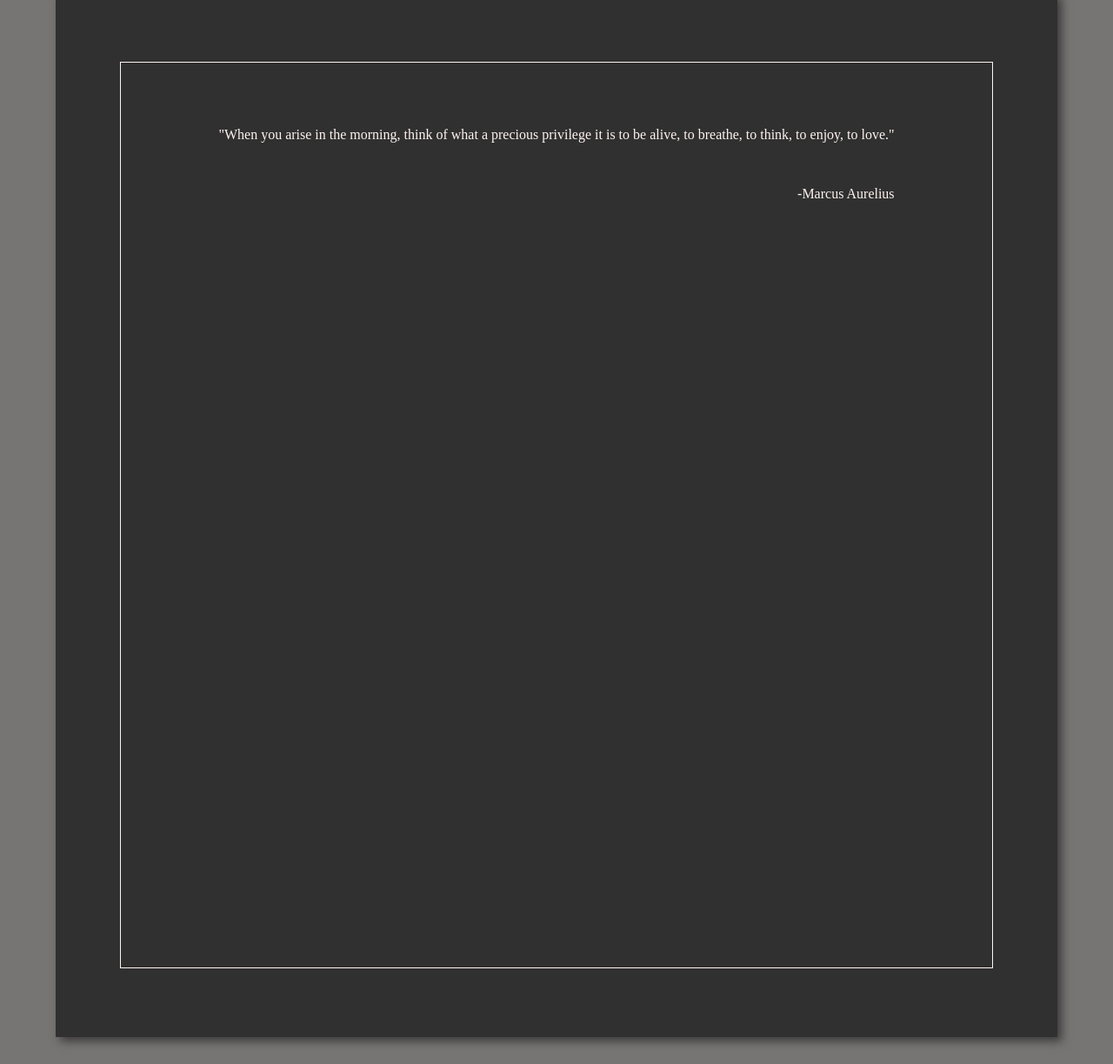
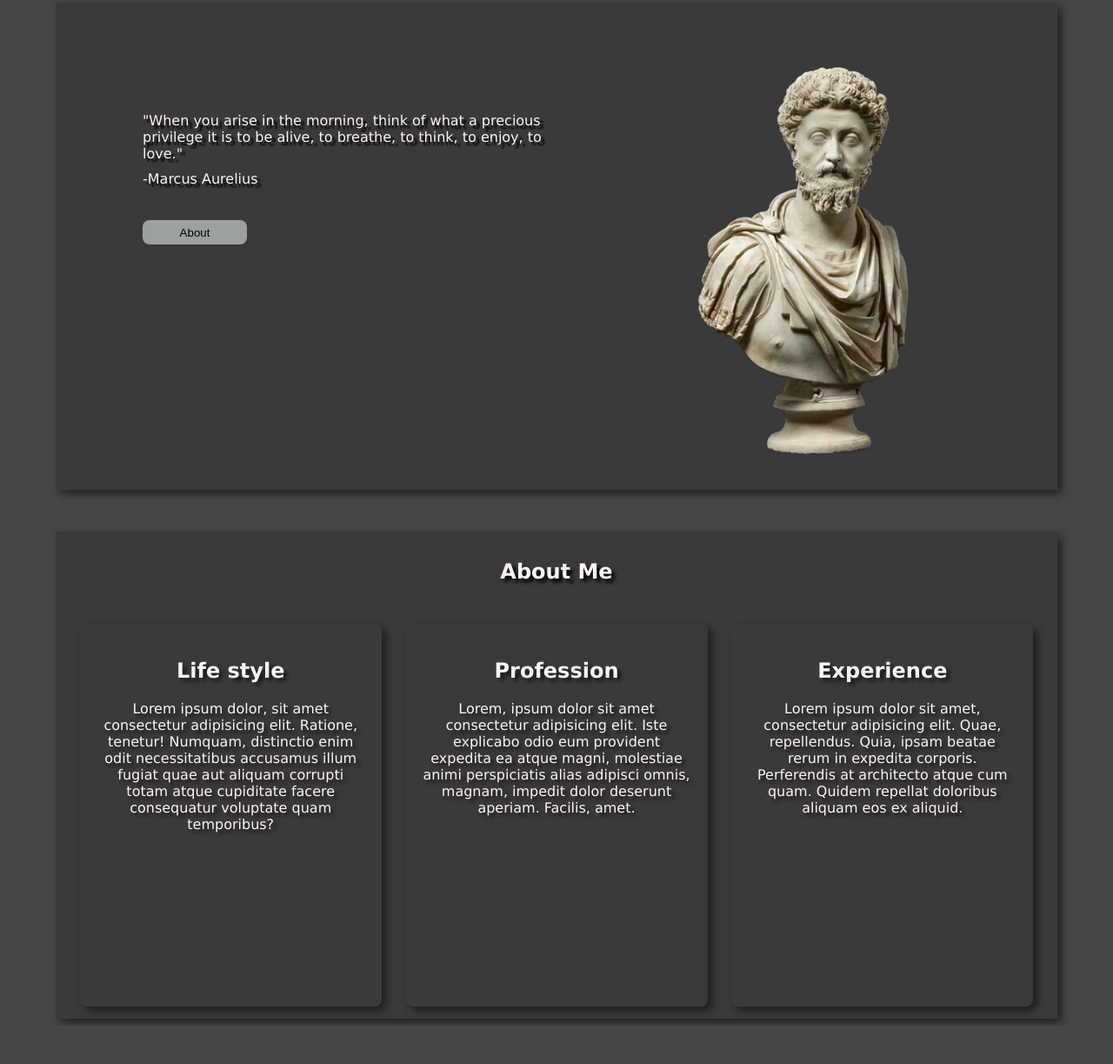
Before and after one commit to Kevx17/Personal_website, a website built with webpack: page src/index.html in a window 1280 px wide. Shown: the part 153-1376 px from the top of the page at 87% size. After the commit the page ends 1332 px from the top, so only its background shows below. Built offline with nearby package versions, Linux system fonts and the light colour scheme.

Commit message:
finished sample hero and about section

```diff
--- a/src/index.html
+++ b/src/index.html
@@ -17,15 +17,37 @@
             <p>Contact</p>
         </nav>
     </header>
-    <main>
-        <div id="content">
-            <div class="quote">
-                <br>
+
+    <section class="hero">
+        <div class="quote">
+            <div class="container">
                 <p>"When you arise in the morning, think of what a precious privilege it is to be alive, to breathe, to think, to enjoy, to love."</p>
-                <br>
+            </div>
+            <div>
                 <p id="name">-Marcus Aurelius</p>
+                <br><br>
+                <button>About</button>
             </div>
         </div>
-    </main>
+           <img src="statue.png" alt="">
+    </section>
+
+    <section class="about">
+        <h1>About Me</h1>
+        <div class="cards">
+            <div class="card">
+                <h2>Life style</h2>
+                <p>Lorem ipsum dolor, sit amet consectetur adipisicing elit. Ratione, tenetur! Numquam, distinctio enim odit necessitatibus accusamus illum fugiat quae aut aliquam corrupti totam atque cupiditate facere consequatur voluptate quam temporibus?</p>
+            </div>
+            <div class="card">
+                <h2>Profession</h2>
+                <p>Lorem, ipsum dolor sit amet consectetur adipisicing elit. Iste explicabo odio eum provident expedita ea atque magni, molestiae animi perspiciatis alias adipisci omnis, magnam, impedit dolor deserunt aperiam. Facilis, amet.</p>
+            </div>
+            <div class="card">
+                <h2>Experience</h2>
+                <p>Lorem ipsum dolor sit amet, consectetur adipisicing elit. Quae, repellendus. Quia, ipsam beatae rerum in expedita corporis. Perferendis at architecto atque cum quam. Quidem repellat doloribus aliquam eos ex aliquid.</p>
+            </div>
+        </div>
+    </section>
 </body>
 </html>
--- a/src/index.js
+++ b/src/index.js
@@ -1 +1 @@
-import  './style.css'
+import  './style.css';
--- a/src/style.css
+++ b/src/style.css
@@ -1,17 +1,20 @@
 body{
-    background-color: rgb(119, 116, 116);
+    margin-top: 40px;
+    background-color: rgb(71, 69, 69);
     display: grid;
     gap: 48px;
-    height: 170vh;
+    place-items: center;
+    font-family: Verdana, Geneva, Tahoma, sans-serif
 }
 
 header{
     display: flex;
-    background-color: rgb(48, 48, 48);
+    background-color: rgba(48, 48, 48, 0.562);
     color: aliceblue;
     box-shadow: 5px 5px 10px rgba(0, 0, 0, 0.5);
     width: 90vw;
     justify-self: center;
+    text-shadow: 4px 4px 4px rgb(0, 0, 0);
 }
 
 nav{
@@ -28,26 +31,95 @@ nav{
     align-self: center;
 }
 
-main{
-    background-color: rgb(48, 48, 48);
+
+p{
+    margin: 0;
+}
+
+.hero{
+    text-shadow: 4px 4px 2px rgb(0, 0, 0);
+    margin: 0;
+    color: rgb(255, 243, 240);
+    display: grid;
+    grid-template-columns: 1fr 1fr;
+    place-items: center;
+    background-color: rgba(48, 48, 48, 0.5);
     width: 90vw;
-    height: 150vh;
+    height: 70vh;
     justify-self: center;
     box-shadow: 5px 5px 10px rgba(0, 0, 0, 0.5);
-    display: grid;
     place-items: center;
 }
 
-#content{
-    width: 80%;
-    height: 80%;
-    border: 1px solid rgb(255, 243, 240);
-    color: rgb(255, 243, 240);
+.quote{
+    height: 100%;
     display: grid;
-    justify-content: center;
-    padding: 40px;
+    grid-template-rows: 1fr 2fr;
+    gap: 10px;
+    justify-content: left;
+    padding-left: 100px;
 }
 
-#name{
-    text-align: end;
+.quote .container{
+    display: grid;
+    align-items: end;
 }
+
+.hero img{
+    height: 65vh;
+}
+
+button{
+    width: 120px;
+    height: 28px;
+    border-radius: 8px;
+    border: none;
+    background-color: rgb(157, 160, 161);
+    transition: all 0.3s ease;
+
+}
+
+button:hover{
+    width: 120px;
+    height: 28px;
+    border-radius: 8px;
+    border: none;
+    background-color: rgb(189, 196, 196);
+    transform: scale(1.1);
+    text-shadow: 2px 2px 4px rgba(0, 0, 0, 0.247);
+}
+
+.about{
+    margin: 0;
+    color: rgb(255, 243, 240);
+    background-color: rgba(48, 48, 48, 0.5);
+    width: 90vw;
+    height: 70vh;
+    box-shadow: 5px 5px 10px rgba(0, 0, 0, 0.5);
+    display: grid;
+    grid-template-rows: 1fr 5fr;
+    align-items: center;
+}
+
+h1{
+    text-align: center;
+    text-shadow: 4px 4px 4px rgb(0, 0, 0);
+}
+
+
+
+.cards{
+    display: flex;
+    align-items: center;
+    justify-content: space-evenly;
+}
+
+.card{
+    width: 24vw;
+    height: 50vh;
+    border-radius: 8px;
+    box-shadow: 5px 5px 10px rgba(0, 0, 0, 0.5);
+    text-shadow: 4px 4px 4px rgba(0, 0, 0, 0.582);
+    text-align: center;
+    padding: 20px;
+}
--- a/webpack.config.js
+++ b/webpack.config.js
@@ -20,6 +20,10 @@ module.exports = {
          test: /\.css$/i,
          use: ['style-loader', 'css-loader'],
        },
+       {
+        test: /\.(png|svg|jpg|jpeg|gif)$/i,
+        type: 'asset/resource',
+      },
     ],
   },
 };
```
Also changed, not shown: src/statue.png (added).
